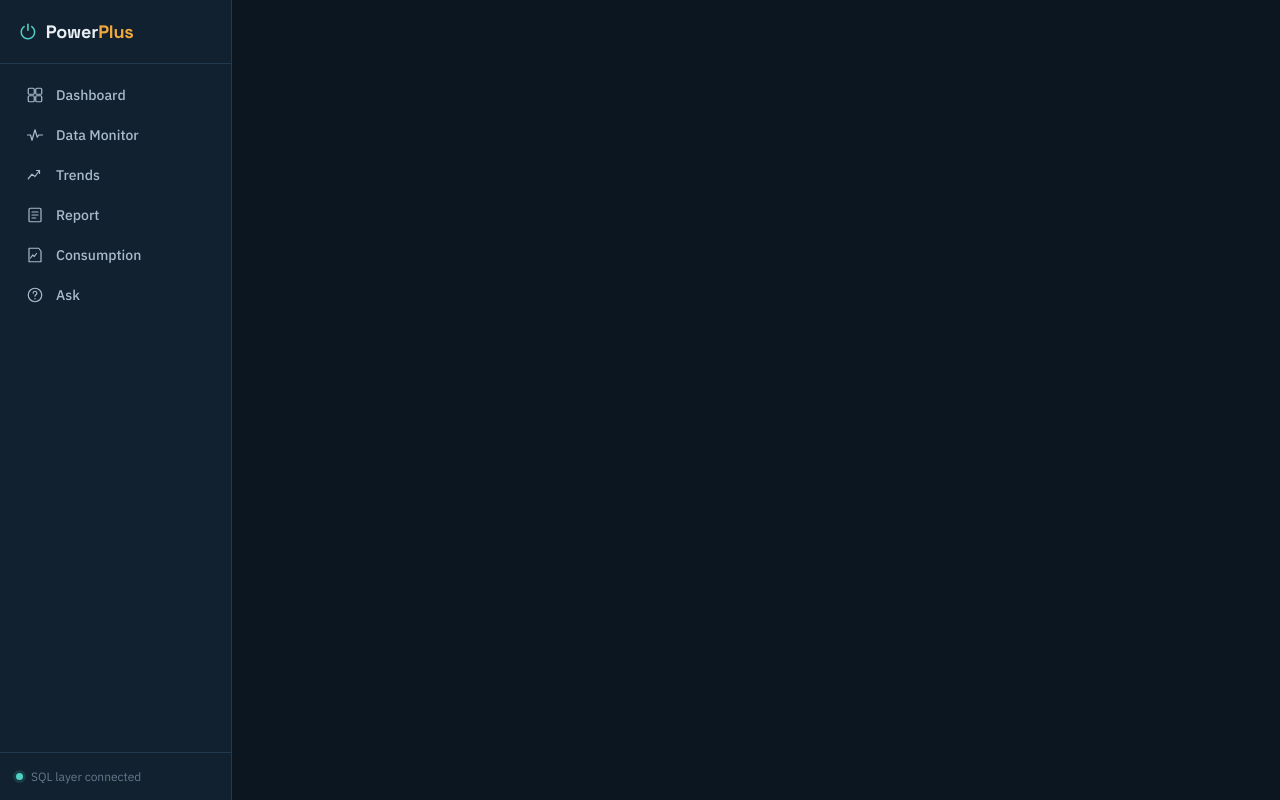
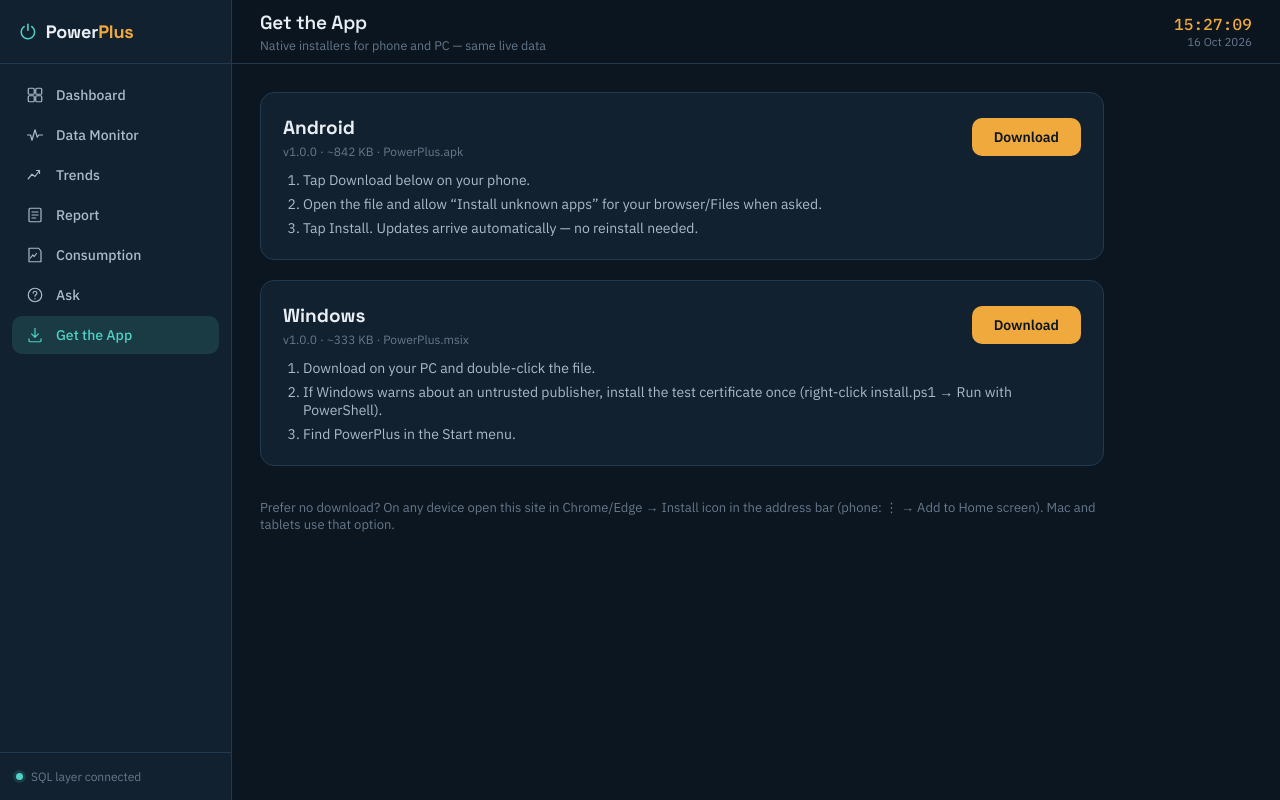
Before and after one commit to Ishan-113/PowerPlus, a React (Vite) app in the folder powerplus-frontend/: page /download in a window 1280 px wide. Built offline with nearby package versions, Linux system fonts and the light colour scheme; no server answers.

Commit message:
Add Get the App downloads page, hidden in packaged apps

```diff
--- a/powerplus-frontend/src/App.jsx
+++ b/powerplus-frontend/src/App.jsx
@@ -6,6 +6,7 @@ import Trends from './pages/Trends.jsx'
 import Report from './pages/Report.jsx'
 import Consumption from './pages/Consumption.jsx'
 import Ask from './pages/Ask.jsx'
+import Download from './pages/Download.jsx'
 
 export default function App() {
   return (
@@ -19,6 +20,7 @@ export default function App() {
           <Route path="/report" element={<Report />} />
           <Route path="/consumption" element={<Consumption />} />
           <Route path="/ask" element={<Ask />} />
+          <Route path="/download" element={<Download />} />
         </Routes>
       </main>
     </div>
--- a/powerplus-frontend/src/components/Sidebar.jsx
+++ b/powerplus-frontend/src/components/Sidebar.jsx
@@ -1,4 +1,6 @@
+import { useEffect, useState } from 'react'
 import { NavLink } from 'react-router-dom'
+import { isPackagedApp } from '../lib/isPackaged.js'
 
 const NAV_ITEMS = [
   { to: '/', label: 'Dashboard', icon: DashboardIcon, end: true },
@@ -7,9 +9,19 @@ const NAV_ITEMS = [
   { to: '/report', label: 'Report', icon: ReportIcon },
   { to: '/consumption', label: 'Consumption', icon: ConsumptionIcon },
   { to: '/ask', label: 'Ask', icon: AskIcon },
+  { to: '/download', label: 'Get the App', icon: DownloadIcon, browserOnly: true },
 ]
 
 export default function Sidebar() {
+  const [packaged, setPackaged] = useState(() => isPackagedApp())
+  useEffect(() => {
+    const mq = window.matchMedia?.('(display-mode: standalone)')
+    if (!mq?.addEventListener) return
+    const onChange = () => setPackaged(isPackagedApp())
+    mq.addEventListener('change', onChange)
+    return () => mq.removeEventListener('change', onChange)
+  }, [])
+  const items = NAV_ITEMS.filter(item => !(item.browserOnly && packaged))
   return (
     <aside style={styles.sidebar}>
       <div style={styles.brand}>
@@ -18,7 +30,7 @@ export default function Sidebar() {
       </div>
 
       <nav style={styles.nav}>
-        {NAV_ITEMS.map(({ to, label, icon: Icon, end }) => (
+        {items.map(({ to, label, icon: Icon, end }) => (
           <NavLink
             key={to}
             to={to}
@@ -61,6 +73,9 @@ function ConsumptionIcon() {
 }
 function AskIcon() {
   return (<svg width="18" height="18" viewBox="0 0 24 24" fill="none"><circle cx="12" cy="12" r="9" stroke="currentColor" strokeWidth="1.6"/><path d="M9.5 9.5a2.5 2.5 0 1 1 3.5 2.3c-.8.4-1 .9-1 1.7" stroke="currentColor" strokeWidth="1.6" strokeLinecap="round"/><circle cx="12" cy="17" r="0.9" fill="currentColor"/></svg>)
+}
+function DownloadIcon() {
+  return (<svg width="18" height="18" viewBox="0 0 24 24" fill="none"><path d="M12 3v12m0 0l-4.5-4.5M12 15l4.5-4.5" stroke="currentColor" strokeWidth="1.6" strokeLinecap="round" strokeLinejoin="round"/><path d="M4 17v2.5A1.5 1.5 0 0 0 5.5 21h13a1.5 1.5 0 0 0 1.5-1.5V17" stroke="currentColor" strokeWidth="1.6" strokeLinecap="round"/></svg>)
 }
 
 const styles = {
--- /dev/null
+++ b/powerplus-frontend/src/lib/isPackaged.js
@@ -0,0 +1,11 @@
+// True when running inside an installed/packaged app (Android APK, Windows
+// MSIX/Store, or browser "Install") rather than a normal browser tab.
+// The Downloads page is hidden in that case — no point offering installers
+// from inside the installed app.
+export function isPackagedApp() {
+  if (typeof window === 'undefined') return false
+  if (document.referrer.startsWith('android-app://')) return true
+  if (window.matchMedia?.('(display-mode: standalone)').matches) return true
+  if (window.navigator?.standalone) return true // iOS
+  return new URLSearchParams(window.location.search).get('packaged') === '1'
+}
--- /dev/null
+++ b/powerplus-frontend/src/pages/Download.jsx
@@ -0,0 +1,101 @@
+import TopBar from '../components/TopBar.jsx'
+
+const BUILDS = [
+  {
+    platform: 'Android',
+    file: '/app.apk',
+    filename: 'PowerPlus.apk',
+    version: '1.0.0',
+    size: '~842 KB',
+    steps: [
+      'Tap Download below on your phone.',
+      'Open the file and allow “Install unknown apps” for your browser/Files when asked.',
+      'Tap Install. Updates arrive automatically — no reinstall needed.',
+    ],
+  },
+  {
+    platform: 'Windows',
+    file: '/app.msix',
+    filename: 'PowerPlus.msix',
+    version: '1.0.0',
+    size: '~333 KB',
+    steps: [
+      'Download on your PC and double-click the file.',
+      'If Windows warns about an untrusted publisher, install the test certificate once (right-click install.ps1 → Run with PowerShell).',
+      'Find PowerPlus in the Start menu.',
+    ],
+  },
+]
+
+export default function Download() {
+  return (
+    <>
+      <TopBar title="Get the App" subtitle="Native installers for phone and PC — same live data" />
+      <div style={{ padding: 28, display: 'grid', gap: 20, maxWidth: 900 }}>
+        {BUILDS.map(b => (
+          <section key={b.platform} style={styles.card}>
+            <div style={styles.cardHead}>
+              <div>
+                <div style={styles.platform}>{b.platform}</div>
+                <div style={styles.meta}>v{b.version} · {b.size} · {b.filename}</div>
+              </div>
+              <a href={b.file} download={b.filename} style={styles.button}>
+                Download
+              </a>
+            </div>
+            <ol style={styles.steps}>
+              {b.steps.map((s, i) => <li key={i}>{s}</li>)}
+            </ol>
+          </section>
+        ))}
+        <p style={{ color: 'var(--text-muted)', fontSize: 13 }}>
+          Prefer no download? On any device open this site in Chrome/Edge → Install icon in the
+          address bar (phone: ⋮ → Add to Home screen). Mac and tablets use that option.
+        </p>
+      </div>
+    </>
+  )
+}
+
+const styles = {
+  card: {
+    background: 'var(--bg-panel)',
+    border: '1px solid var(--border-soft)',
+    borderRadius: 'var(--radius-lg)',
+    padding: 22,
+  },
+  cardHead: {
+    display: 'flex',
+    alignItems: 'center',
+    justifyContent: 'space-between',
+    gap: 16,
+    marginBottom: 12,
+  },
+  platform: {
+    fontFamily: 'var(--font-display)',
+    fontWeight: 700,
+    fontSize: 19,
+  },
+  meta: {
+    color: 'var(--text-muted)',
+    fontSize: 12,
+    marginTop: 4,
+  },
+  button: {
+    background: 'var(--accent-amber)',
+    color: '#0B1620',
+    fontWeight: 700,
+    fontSize: 14,
+    padding: '10px 22px',
+    borderRadius: 'var(--radius-md)',
+    whiteSpace: 'nowrap',
+  },
+  steps: {
+    margin: 0,
+    paddingLeft: 20,
+    color: 'var(--text-secondary)',
+    fontSize: 14,
+    display: 'grid',
+    gap: 6,
+  },
+}
```
